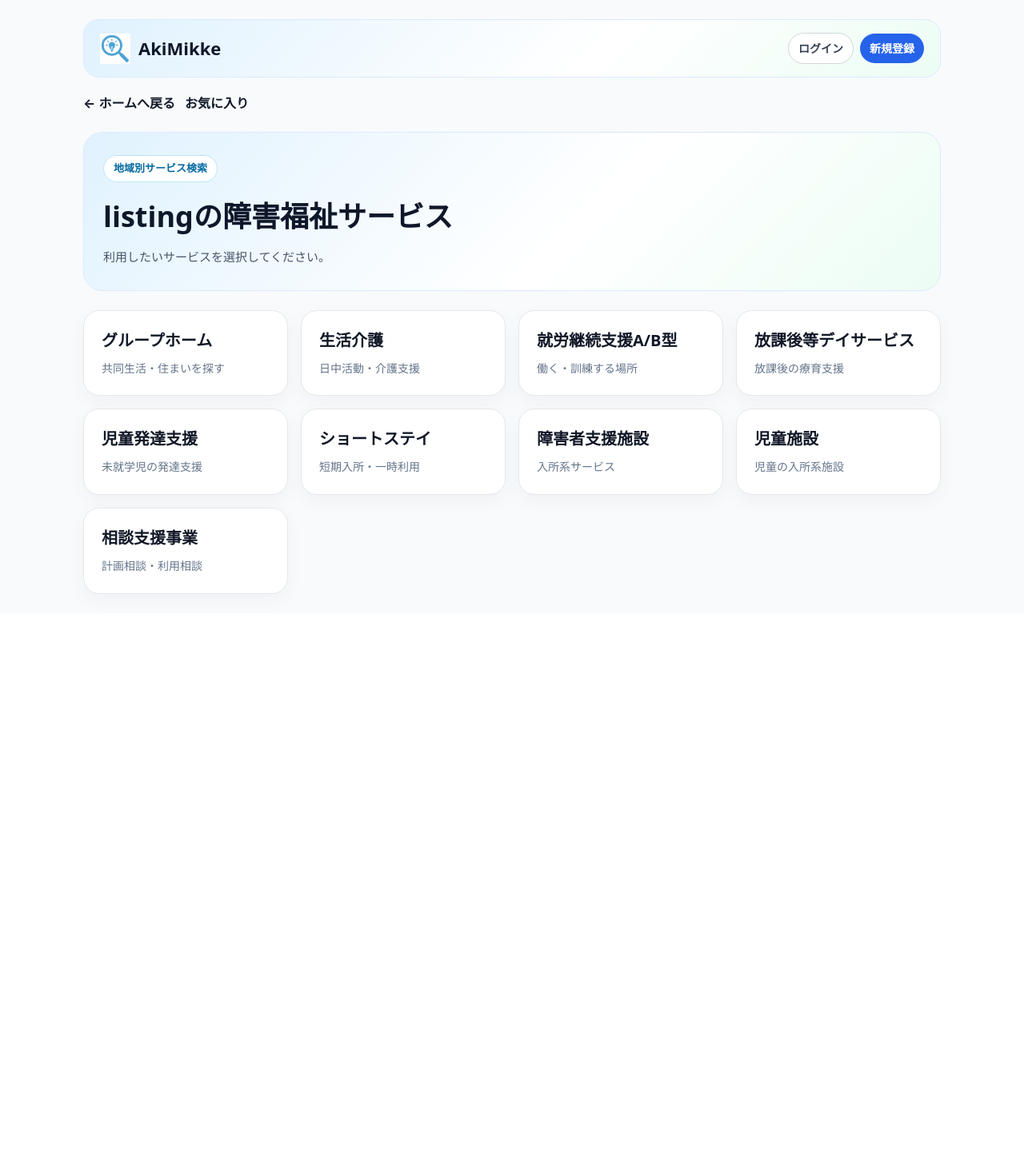
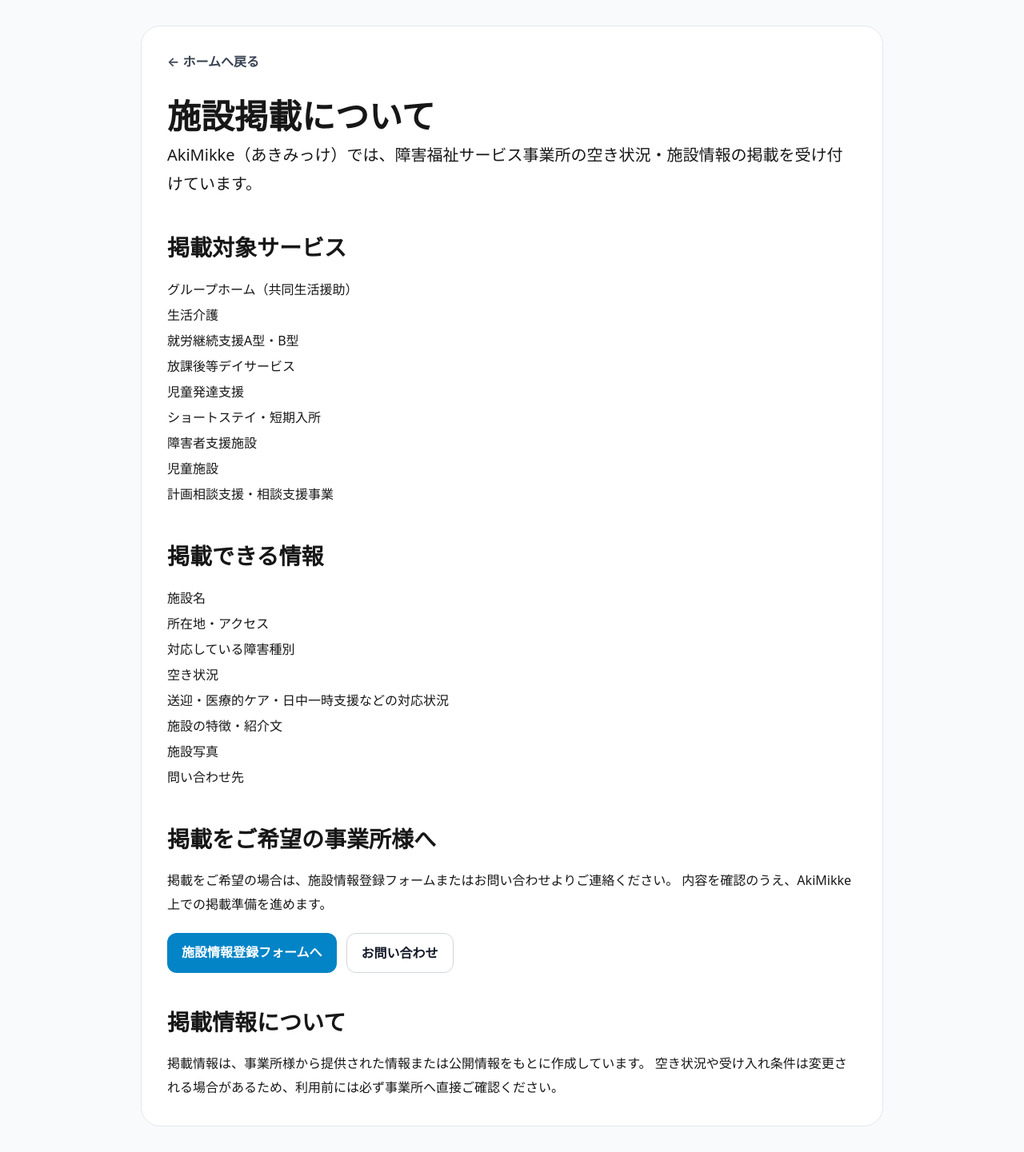
Before and after one commit to akimikke/akimikke-web, a Next.js app: page /jp/listing in a window 1280 px wide. Shown: the whole page at 80% size. Before the commit the page ends 800 px from the top, so only its background shows below. Built offline with nearby package versions, Linux system fonts and the light colour scheme; no server answers.

Commit message:
add listing page

```diff
--- /dev/null
+++ b/app/jp/listing/page.tsx
@@ -0,0 +1,151 @@
+import Link from "next/link";
+
+export default function ListingPage() {
+  return (
+    <main style={pageStyle}>
+      <section style={cardStyle}>
+        <Link href="/" style={backStyle}>
+          ← ホームへ戻る
+        </Link>
+
+        <h1 style={titleStyle}>施設掲載について</h1>
+
+        <p style={leadStyle}>
+          AkiMikke（あきみっけ）では、障害福祉サービス事業所の空き状況・施設情報の掲載を受け付けています。
+        </p>
+
+        <section style={sectionStyle}>
+          <h2 style={h2Style}>掲載対象サービス</h2>
+          <ul style={listStyle}>
+            <li>グループホーム（共同生活援助）</li>
+            <li>生活介護</li>
+            <li>就労継続支援A型・B型</li>
+            <li>放課後等デイサービス</li>
+            <li>児童発達支援</li>
+            <li>ショートステイ・短期入所</li>
+            <li>障害者支援施設</li>
+            <li>児童施設</li>
+            <li>計画相談支援・相談支援事業</li>
+          </ul>
+        </section>
+
+        <section style={sectionStyle}>
+          <h2 style={h2Style}>掲載できる情報</h2>
+          <ul style={listStyle}>
+            <li>施設名</li>
+            <li>所在地・アクセス</li>
+            <li>対応している障害種別</li>
+            <li>空き状況</li>
+            <li>送迎・医療的ケア・日中一時支援などの対応状況</li>
+            <li>施設の特徴・紹介文</li>
+            <li>施設写真</li>
+            <li>問い合わせ先</li>
+          </ul>
+        </section>
+
+        <section style={sectionStyle}>
+          <h2 style={h2Style}>掲載をご希望の事業所様へ</h2>
+          <p style={textStyle}>
+            掲載をご希望の場合は、施設情報登録フォームまたはお問い合わせよりご連絡ください。
+            内容を確認のうえ、AkiMikke上での掲載準備を進めます。
+          </p>
+
+          <div style={buttonWrapStyle}>
+            <a
+              href="https://script.google.com/a/macros/aokoma.com/s/AKfycbwcZlJCGQKFwZwQX3plnX2T8VH4aGeANOPgHwBM9Tm2jUxZZHLAdHbxGzUzH97wCI3v3g/exec"
+              style={primaryButtonStyle}
+            >
+              施設情報登録フォームへ
+            </a>
+
+            <Link href="/jp/contact" style={secondaryButtonStyle}>
+              お問い合わせ
+            </Link>
+          </div>
+        </section>
+
+        <section style={sectionStyle}>
+          <h2 style={h2Style}>掲載情報について</h2>
+          <p style={textStyle}>
+            掲載情報は、事業所様から提供された情報または公開情報をもとに作成しています。
+            空き状況や受け入れ条件は変更される場合があるため、利用前には必ず事業所へ直接ご確認ください。
+          </p>
+        </section>
+      </section>
+    </main>
+  );
+}
+
+const pageStyle = {
+  maxWidth: 960,
+  margin: "0 auto",
+  padding: "32px 16px",
+};
+
+const cardStyle = {
+  background: "#fff",
+  border: "1px solid #e5e7eb",
+  borderRadius: 24,
+  padding: 32,
+};
+
+const backStyle = {
+  textDecoration: "none",
+  color: "#374151",
+  fontWeight: 600,
+};
+
+const titleStyle = {
+  fontSize: 42,
+  fontWeight: 800,
+  marginTop: 24,
+};
+
+const leadStyle = {
+  fontSize: 20,
+  lineHeight: 1.8,
+};
+
+const textStyle = {
+  lineHeight: 1.9,
+};
+
+const sectionStyle = {
+  marginTop: 40,
+};
+
+const h2Style = {
+  fontSize: 28,
+  fontWeight: 700,
+  marginBottom: 16,
+};
+
+const listStyle = {
+  lineHeight: 2,
+};
+
+const buttonWrapStyle = {
+  display: "flex",
+  gap: 12,
+  flexWrap: "wrap" as const,
+  marginTop: 20,
+};
+
+const primaryButtonStyle = {
+  padding: "12px 18px",
+  borderRadius: 12,
+  background: "#0284c7",
+  color: "#fff",
+  fontWeight: 800,
+  textDecoration: "none",
+};
+
+const secondaryButtonStyle = {
+  padding: "12px 18px",
+  borderRadius: 12,
+  background: "#fff",
+  color: "#111827",
+  fontWeight: 800,
+  textDecoration: "none",
+  border: "1px solid #d1d5db",
+};
--- a/app/page.tsx
+++ b/app/page.tsx
@@ -296,6 +296,7 @@
         </section>
         <footer style={footerStyle}>
           <div style={footerLinksStyle}>
+            <Link href="/jp/about-akimikke" style={footerLinkStyle}>AkiMikkeについて</Link>
             <Link href="/jp/about" style={footerLinkStyle}>運営法人</Link>
             <Link href="/jp/faq" style={footerLinkStyle}>FAQ</Link>
             <Link href="/jp/contact" style={footerLinkStyle}>お問い合わせ</Link>
@@ -303,6 +304,7 @@
             <Link href="/jp/privacy" style={footerLinkStyle}>プライバシーポリシー</Link>
             <Link href="/jp/withdrawal" style={footerLinkStyle}>退会・アカウント削除</Link>
             <Link href="/jp/social-media-policy" style={footerLinkStyle}>ソーシャルメディアポリシー</Link>
+            <Link href="/jp/sitemap-page" style={footerLinkStyle}>サイトマップ</Link>
           </div>
           <p style={footerCopyStyle}>© Aokoma LLC. AkiMikke</p>
         </footer>
```
